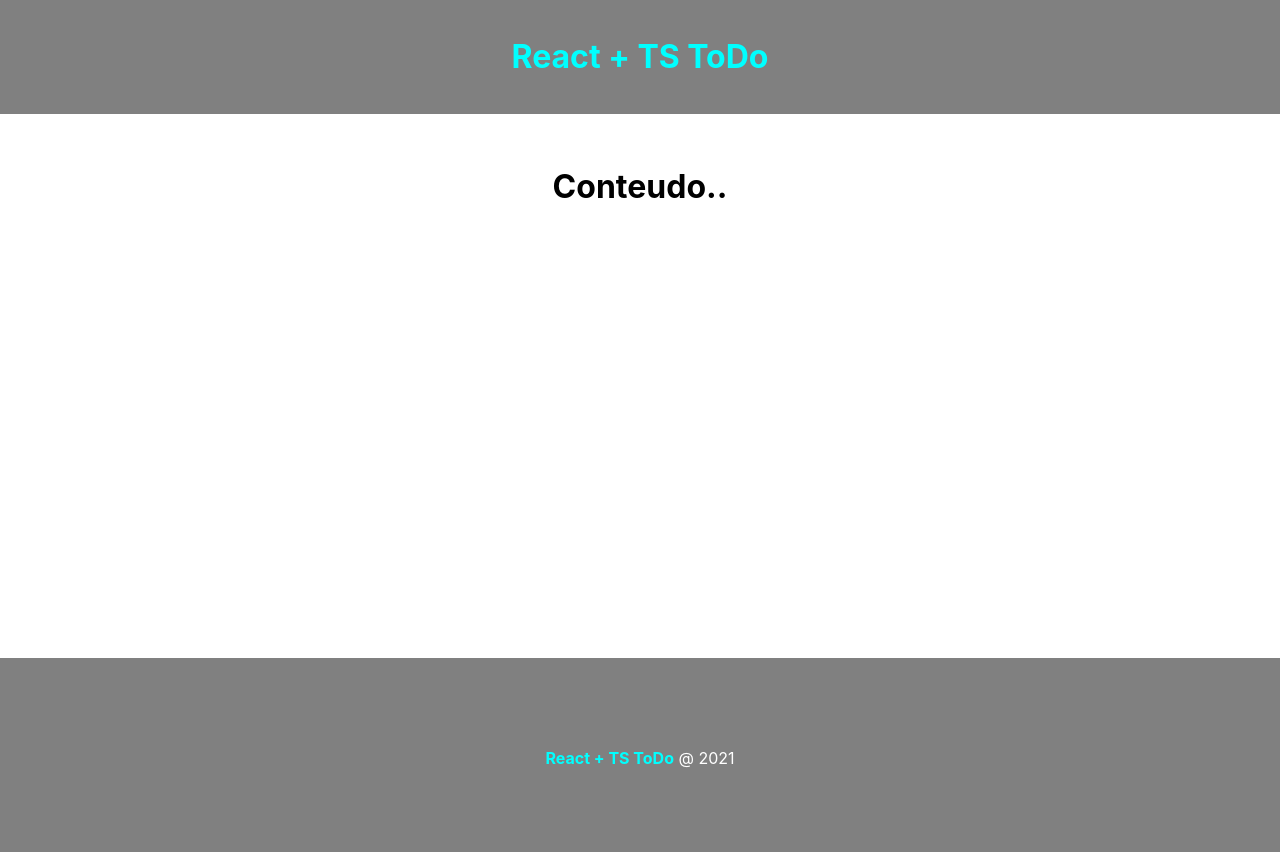
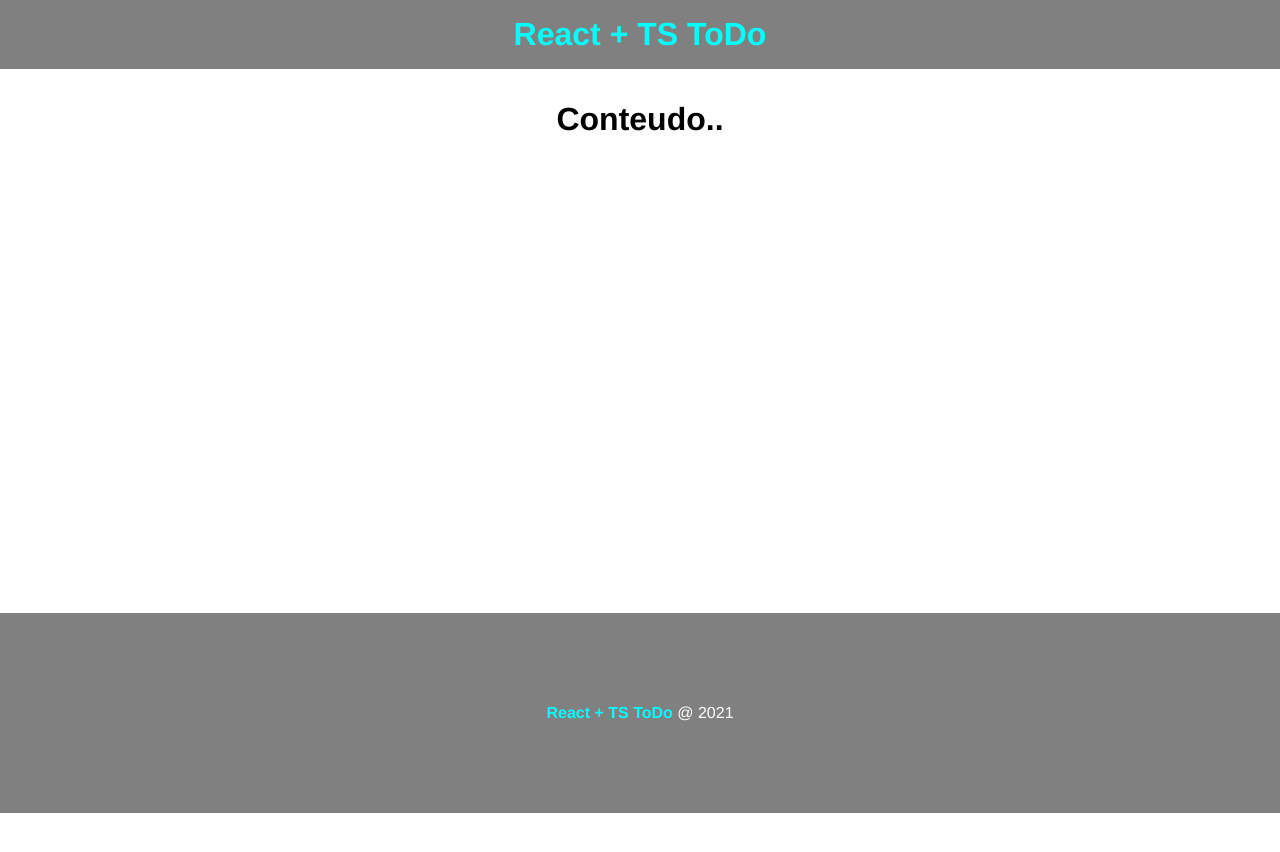
Before and after one commit to MCaetan0/app-todo, a React (Create React App) app: page / in a window 1280 px wide. Shown: the top 852 px of the page. After the commit the page ends 813 px from the top, so only its background shows below. Built offline with nearby package versions, Linux system fonts and the light colour scheme.

Commit message:
styles: aplica estilos globais

```diff
--- a/src/index.css
+++ b/src/index.css
@@ -1,13 +1,9 @@
-body {
+* {
+  padding: 0;
   margin: 0;
-  font-family: -apple-system, BlinkMacSystemFont, 'Segoe UI', 'Roboto', 'Oxygen',
-    'Ubuntu', 'Cantarell', 'Fira Sans', 'Droid Sans', 'Helvetica Neue',
-    sans-serif;
-  -webkit-font-smoothing: antialiased;
-  -moz-osx-font-smoothing: grayscale;
+  font-family: Helvetica, sans-serif;
 }
 
-code {
-  font-family: source-code-pro, Menlo, Monaco, Consolas, 'Courier New',
-    monospace;
+.hide {
+  display: none !important;
 }
```
